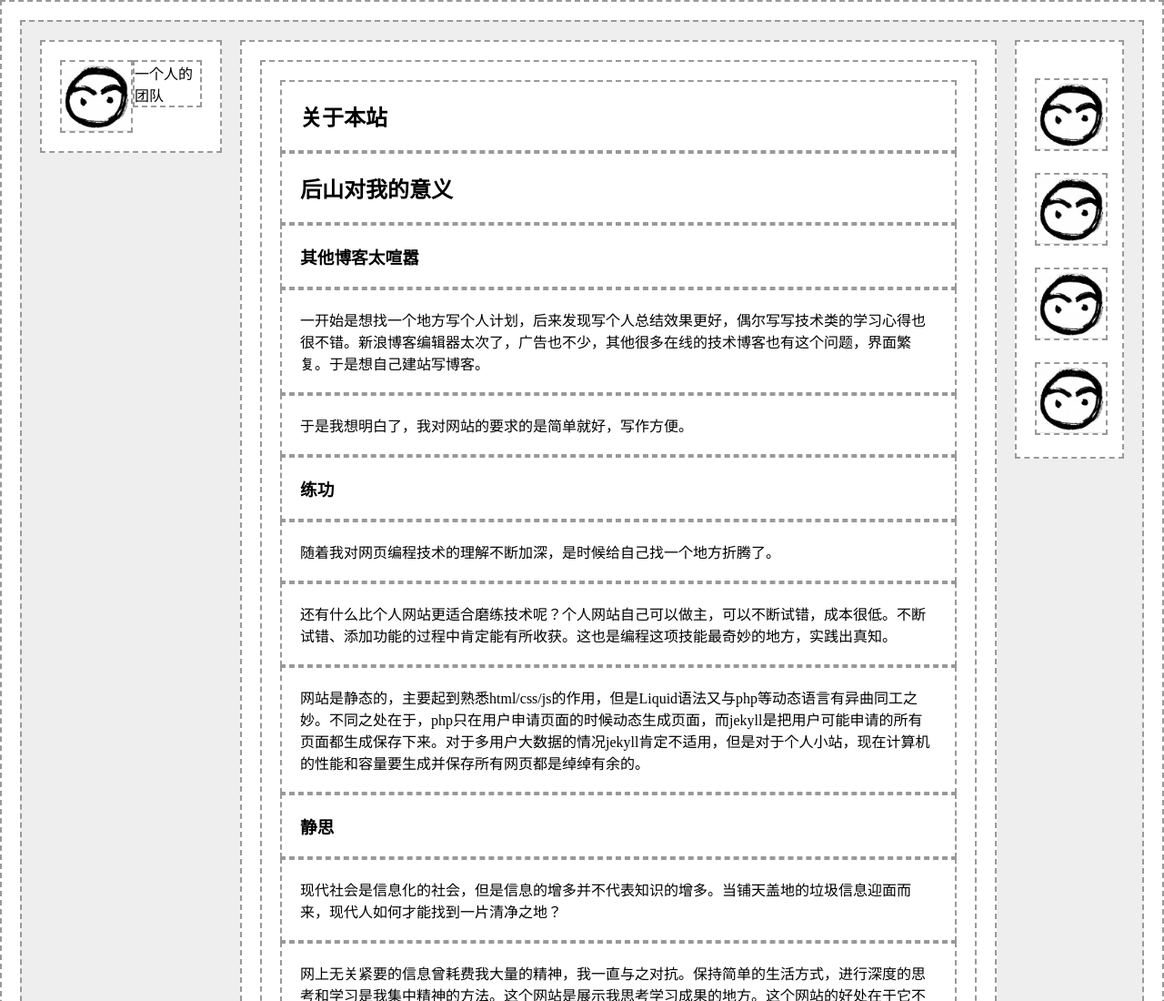
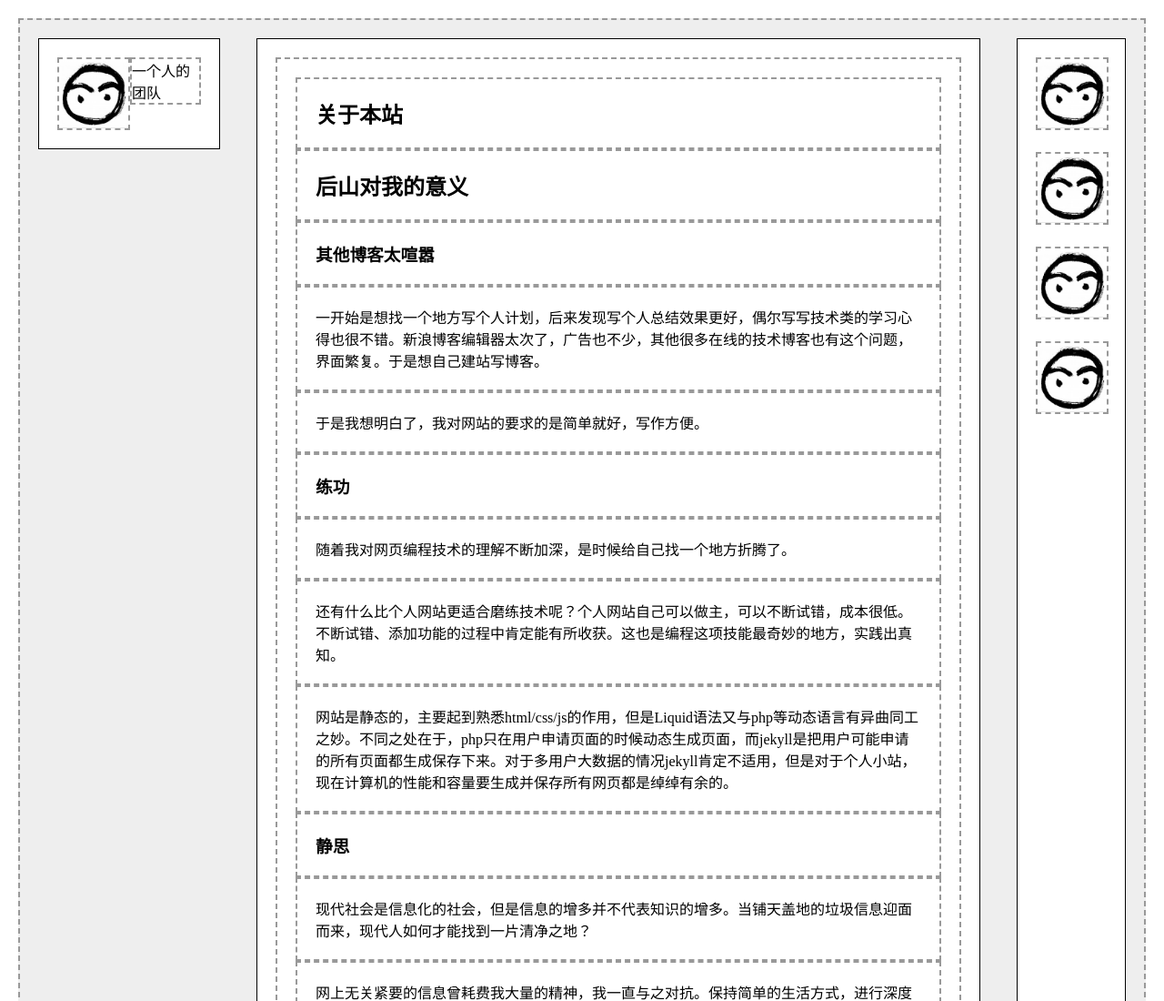
Before and after one commit to hieast/baidu-ife, a plain HTML site: page xiaowei/task-03/index.html in a window 1280 px wide. Shown: the top 1100 px of the page at 91% size. Drawn offline with Linux system fonts and the light colour scheme.

Commit message:
finish 3 columns layout with float

```diff
--- a/xiaowei/task-03/global.css
+++ /dev/null
@@ -1,62 +0,0 @@
-* {
-    margin: 0px;
-    padding: 20px;
-    border: 2px dashed #999;
-    /* -webkit-box-sizing: border-box;
-       -moz-box-sizing: border-box;
-            box-sizing: border-box; */
-
-}
-
-html {
-    background-color: white;
-}
-
-img {
-    width: 80px;
-    height: 80px;
-    padding: 0;
-    box-sizing: border-box;
-}
-
-body {
-    position: relative;
-    min-width: 640px;
-    background-color: #eee;
-}
-
-
-.team {
-    width: 200px;
-    left: 20px;
-    box-sizing: border-box;
-    position: absolute;
-    background-color: white;
-}
-
-.team > img {
-    float: left;
-}
-
-.team > div {
-    margin-left: 80px;
-    padding: 0px;
-}
-
-.article {
-    margin-left: 220px;
-    margin-right: 140px;
-    background-color: white;
-}
-
-.logo {
-    width: 120px;
-    box-sizing: border-box;
-    position: absolute;
-    right: 20px;
-    background-color: white;
-}
-
-.logo > img {
-    margin-top: 20px;
-}
--- a/xiaowei/task-03/global.1.css
+++ b/xiaowei/task-03/global_float.css
@@ -1,7 +1,7 @@
 * {
-    margin: 20px;
-    padding: 0px;
-    border: 5px dashed #999;
+    margin: 0px;
+    padding: 20px;
+    border: 2px dashed #999;
     /* -webkit-box-sizing: border-box;
        -moz-box-sizing: border-box;
             box-sizing: border-box; */
@@ -9,29 +9,40 @@
 }
 
 html {
+    padding: 0px;
+    border: 0px;
     background-color: white;
 }
 
 img {
     width: 80px;
     height: 80px;
+    padding: 0;
+    box-sizing: border-box;
 }
 
 body {
-    position: relative;
-    min-width: 1024px;
-    background-color: #eee;
+    padding: 0px;
+    border: 0px;
 }
 
+.container {
+    margin: 20px;
+    position: relative;
+    min-width: 640px;
+    background-color: #eee;
+    overflow: hidden;
+    height: 100%;
+}
 
-/* body::after {
+.container::after {
     content: "";
     clear: both;
     display: block;
     visibility: hidden;
     height: 0;
     border: 1px solid black;
-}    */
+}
 
 .team {
     width: 200px;
@@ -45,8 +56,9 @@ body {
     float: left;
 }
 
-.team > span {
-    vertical-align: top;
+.team > div {
+    margin-left: 80px;
+    padding: 0px;
 }
 
 .article {
@@ -60,7 +72,11 @@ body {
 .logo {
     width: 120px;
     float: right;
+    height: 2000px;
     background-color: white;
     border: 1px solid black;
     box-sizing: border-box;
 }
+.logo > img {
+    margin-bottom: 20px;
+}
--- /dev/null
+++ b/xiaowei/task-03/global_position.css
@@ -0,0 +1,87 @@
+/* position其实比float要更接近“布局”属性。但是position的问题是，
+所谓布局是设定各区域（元素）的关联和约束，而定位只是设定单一元素的位置大小。
+要实现一个布局，要对多个定位元素中手动设定相关的参数
+（如左栏width:200px，右栏left:200px），相当于人为的把大小和位置参数计算出来。
+这违背了DRY原则，也无法真正实现关联约束。（如左栏设了max/min-width之后，
+最终实际width未必是200px，此时右栏怎么设left值？又如一个水平固定width、
+垂直自适应height的绝对定位元素，我们如何从它的底部继续排下一个元素？）
+除非我们引入JavaScript脚本来进行计算。因此运用position布局的限制条件相当多，
+通常只适合那些相对孤立的部件（如页头页脚）或较为简单且各区域大小位置固定的布局。
+至于说以JavaScript实现的布局管理器，是将position作为实现布局的底层技术，
+已经算不得CSS了（因为你也不写CSS）。 */
+
+
+
+* {
+    margin: 0px;
+    padding: 20px;
+    border: 2px dashed #999;
+    /* -webkit-box-sizing: border-box;
+       -moz-box-sizing: border-box;
+            box-sizing: border-box; */
+
+}
+
+html {
+    padding: 0px;
+    border: 0px;
+    background-color: white;
+}
+body {
+    padding: 0px;
+    border: 0px;
+}
+
+img {
+    width: 80px;
+    height: 80px;
+    padding: 0;
+    box-sizing: border-box;
+}
+
+.container {
+    margin: 20px;
+    position: relative;
+    min-width: 640px;
+    background-color: #eee;
+    overflow: hidden;
+    height: 100%;
+}
+
+
+.team {
+    width: 200px;
+    left: 20px;
+    box-sizing: border-box;
+    position: absolute;
+    background-color: white;
+}
+
+.team > img {
+    float: left;
+}
+
+.team > div {
+    margin-left: 80px;
+    padding: 0px;
+}
+
+.article {
+    margin-left: 220px;
+    margin-right: 140px;
+    background-color: white;
+}
+
+.logo {
+    margin-bottom: 20px;
+    width: 120px;
+    height: 2000px;
+    box-sizing: border-box;
+    position: absolute;
+    right: 20px;
+    background-color: white;
+}
+
+.logo > img {
+    margin-top: 20px;
+}
--- a/xiaowei/task-03/index.html
+++ b/xiaowei/task-03/index.html
@@ -5,14 +5,15 @@
     <meta charset="UTF-8">
     <title>task-03</title>
     <meta name="description" content="只是一个前端作业">
-    <link rel="stylesheet" type="text/css" href="global.css">
+    <link rel="stylesheet" type="text/css" href="global_float.css">
     <link rel="icon" href="favicon.ico" type="image/x-icon">
 
 </head>
 
 <body>
+    <div class="container">
         <div class="team">
-        <img src="avatar.jpg" alt="团队 logo" >
+            <img src="avatar.jpg" alt="团队 logo">
             <div>一个人的团队</div>
         </div>
         <div class="logo">
@@ -56,4 +57,5 @@
                 <p>网站使用了css3新属性，对小众浏览器和旧版浏览器兼容性不太好。推荐使用IE 10、 Firefox、 Chrome 、 Opera或Safari进行浏览。</p>
             </article>
         </div>
+    </div>
 </body>
```
Lines whose indentation alone changed are shown as unchanged.
